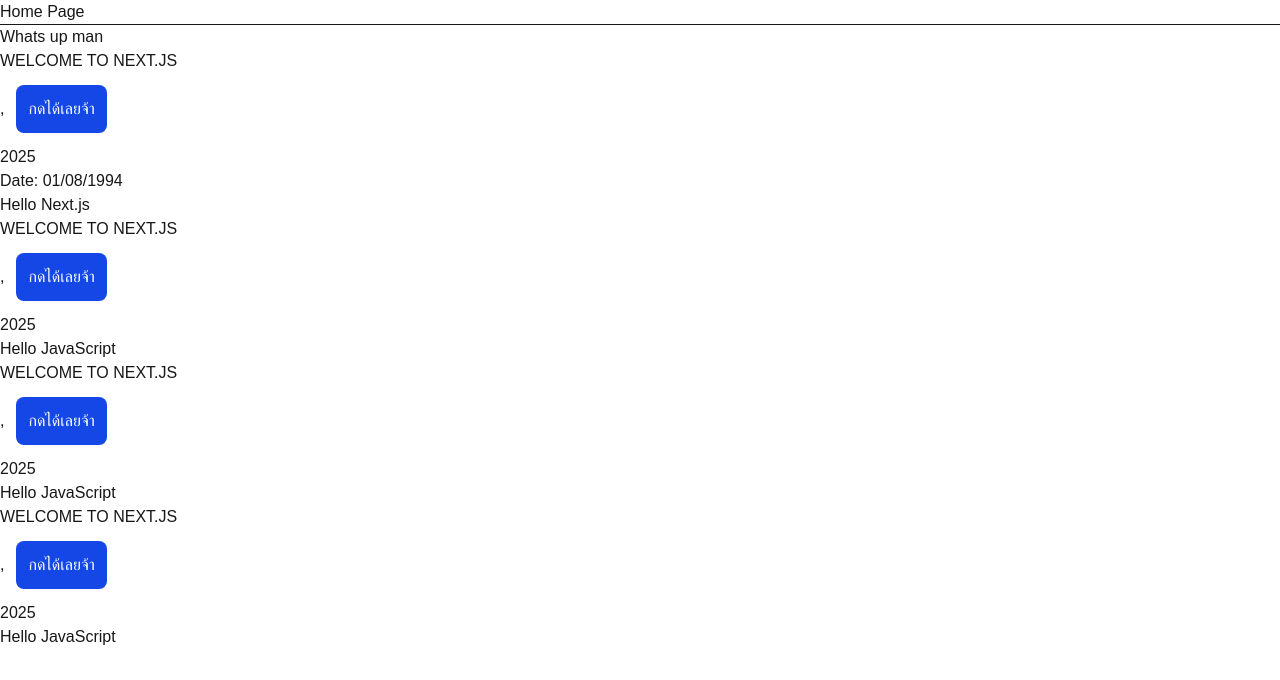
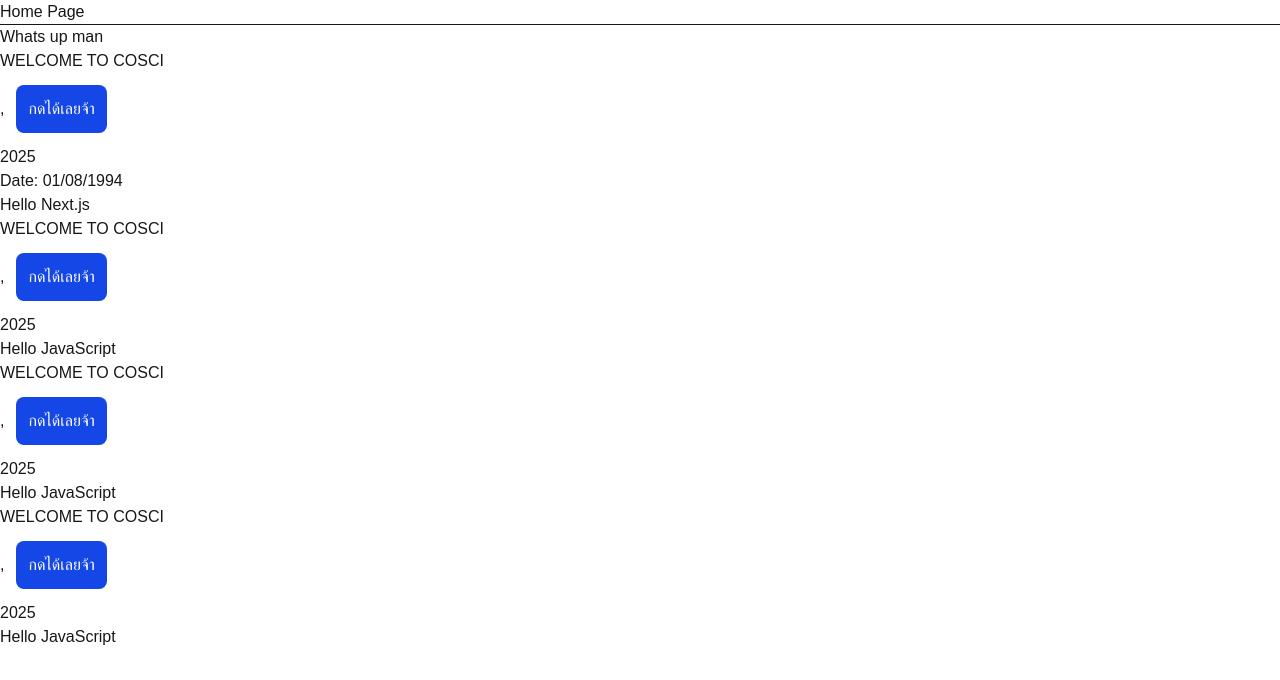
Before and after one commit to beyourdelight/nextjs-cosci-app, a Next.js app: page / in a window 1280 px wide. Shown: the top 680 px of the page. Built offline with nearby package versions, Linux system fonts and the light colour scheme.

Commit message:
useStageReact

```diff
--- a/src/app/components/AppWelcome.tsx
+++ b/src/app/components/AppWelcome.tsx
@@ -1,15 +1,17 @@
 'use client'
+import { useState } from "react";
 
 type AppWelcomeProps = {
     headTitle?: string;
     isShow?: boolean;
 }
 export default function AppWelcome({ headTitle, isShow }: AppWelcomeProps) {
-    const title = 'Welcome to Next.js';
+   // const title = 'Welcome to Next.js';
+    const [title, setTitle] = useState('Welcome to Cosci');
     const currentYear = <p>2025</p>;
 
-
     const handleClick = () => {
+        setTitle ('Hello,SWU');
         alert ('Hello, TypeScript!');
     }
     return (
```
